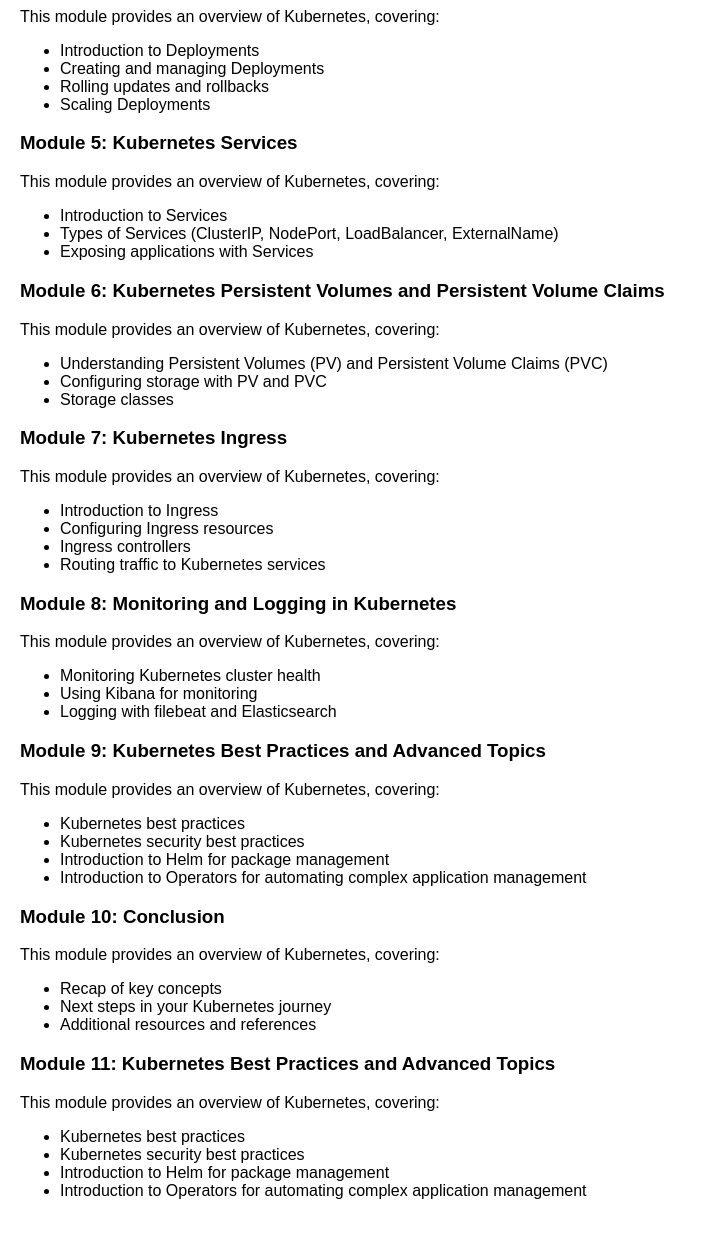
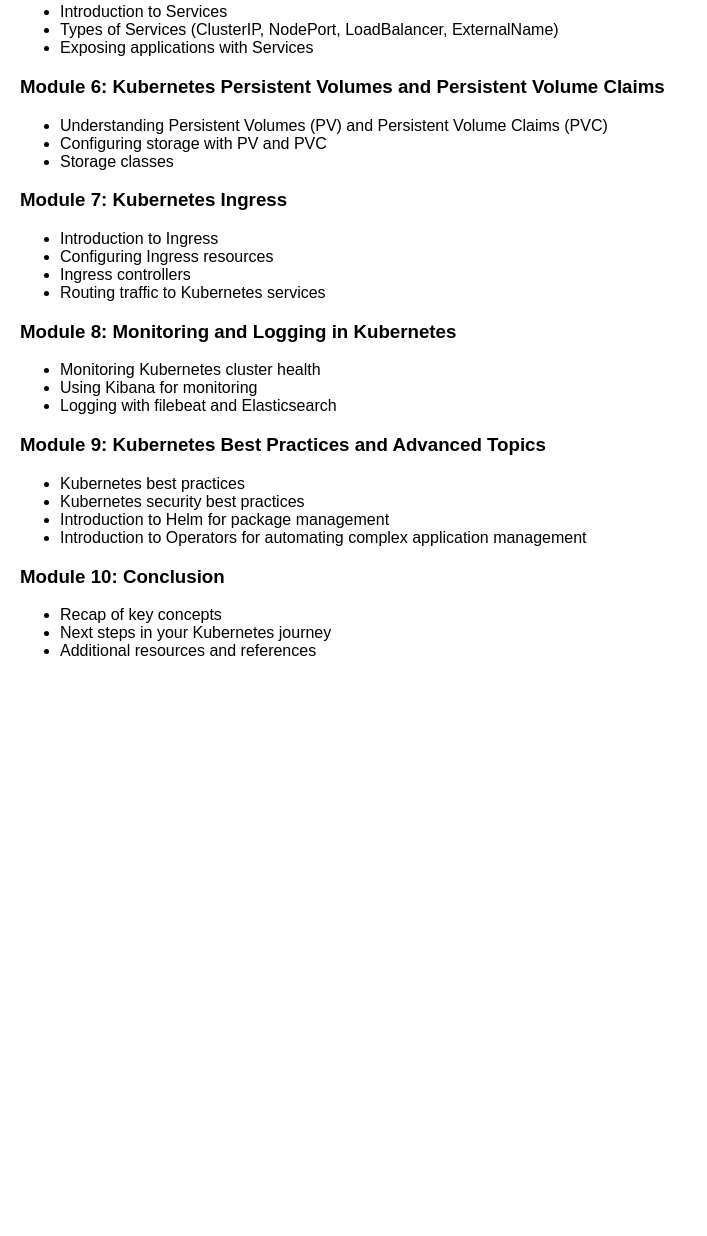
Before and after one commit to polar-peak-consulting/home, a plain HTML site: page courses.html in a window 1280 px wide. Shown: the part 1169-2405 px from the top of the page, without its empty margins (0-707 px from the left). After the commit the page ends 1865 px from the top, so only its background shows below. Drawn offline with Linux system fonts and the light colour scheme.

Commit message:
Update courses.html

```diff
--- a/courses.html
+++ b/courses.html
@@ -40,7 +40,6 @@
         </section>
         <section id="module0">
             <h3>Module 0: Understanding Containerization</h3>
-            <p>This module provides an overview of Kubernetes, covering:</p>
             <ul>
                 <li>Overview of containerization</li>
                 <li>Introduction to Docker</li>
@@ -50,7 +49,6 @@
         </section>
         <section id="module1">
             <h3>Module 1: Introduction to Kubernetes</h3>
-            <p>This module provides an overview of Kubernetes, covering:</p>
             <ul>
                 <li>What is Kubernetes?</li>
                 <li>Why use Kubernetes?</li>
@@ -60,7 +58,6 @@
         </section>
         <section id="module2">
             <h3>Module 2: Setting Up Kubernetes Cluster</h3>
-            <p>This module provides an overview of Kubernetes, covering:</p>
             <ul>
                 <li>Installing Kubernetes (local setup using Minikube or cloud-based setup using managed Kubernetes services)</li>
                 <li>Configuring Kubernetes cluster</li>
@@ -69,7 +66,6 @@
         </section>
         <section id="module3">
             <h3>Module 3: Kubernetes Pods</h3>
-            <p>This module provides an overview of Kubernetes, covering:</p>
             <ul>
                 <li>Understanding Pods</li>
                 <li>Creating and managing Pods</li>
@@ -79,7 +75,6 @@
         </section>
         <section id="module4">
             <h3>Module 4: Kubernetes Deployments</h3>
-            <p>This module provides an overview of Kubernetes, covering:</p>
             <ul>
                 <li>Introduction to Deployments</li>
                 <li>Creating and managing Deployments</li>
@@ -89,7 +84,6 @@
         </section>
         <section id="module5">
             <h3>Module 5: Kubernetes Services</h3>
-            <p>This module provides an overview of Kubernetes, covering:</p>
             <ul>
                 <li>Introduction to Services</li>
                 <li>Types of Services (ClusterIP, NodePort, LoadBalancer, ExternalName)</li>
@@ -98,7 +92,6 @@
         </section>
         <section id="module6">
             <h3>Module 6: Kubernetes Persistent Volumes and Persistent Volume Claims</h3>
-            <p>This module provides an overview of Kubernetes, covering:</p>
             <ul>
                 <li>Understanding Persistent Volumes (PV) and Persistent Volume Claims (PVC)</li>
                 <li>Configuring storage with PV and PVC</li>
@@ -107,7 +100,6 @@
         </section>
          <section id="module7">
             <h3>Module 7: Kubernetes Ingress</h3>
-            <p>This module provides an overview of Kubernetes, covering:</p>
             <ul>
                 <li>Introduction to Ingress</li>
                 <li>Configuring Ingress resources</li>
@@ -117,7 +109,6 @@
         </section>
          <section id="module8">
             <h3>Module 8: Monitoring and Logging in Kubernetes</h3>
-            <p>This module provides an overview of Kubernetes, covering:</p>
             <ul>
                 <li>Monitoring Kubernetes cluster health</li>
                 <li>Using Kibana for monitoring</li>
@@ -126,7 +117,6 @@
         </section>
          <section id="module9">
             <h3>Module 9: Kubernetes Best Practices and Advanced Topics</h3>
-            <p>This module provides an overview of Kubernetes, covering:</p>
             <ul>
                 <li>Kubernetes best practices</li>
                 <li>Kubernetes security best practices</li>
@@ -136,21 +126,10 @@
         </section>
         <section id="module10">
             <h3>Module 10: Conclusion</h3>
-            <p>This module provides an overview of Kubernetes, covering:</p>
             <ul>
                 <li>Recap of key concepts</li>
                 <li>Next steps in your Kubernetes journey</li>
                 <li>Additional resources and references</li>
-            </ul>
-        </section>
-        <section id="module11">
-            <h3>Module 11: Kubernetes Best Practices and Advanced Topics</h3>
-            <p>This module provides an overview of Kubernetes, covering:</p>
-            <ul>
-                <li>Kubernetes best practices</li>
-                <li>Kubernetes security best practices</li>
-                <li>Introduction to Helm for package management</li>
-                <li>Introduction to Operators for automating complex application management</li>
             </ul>
         </section>
     </main>
```
